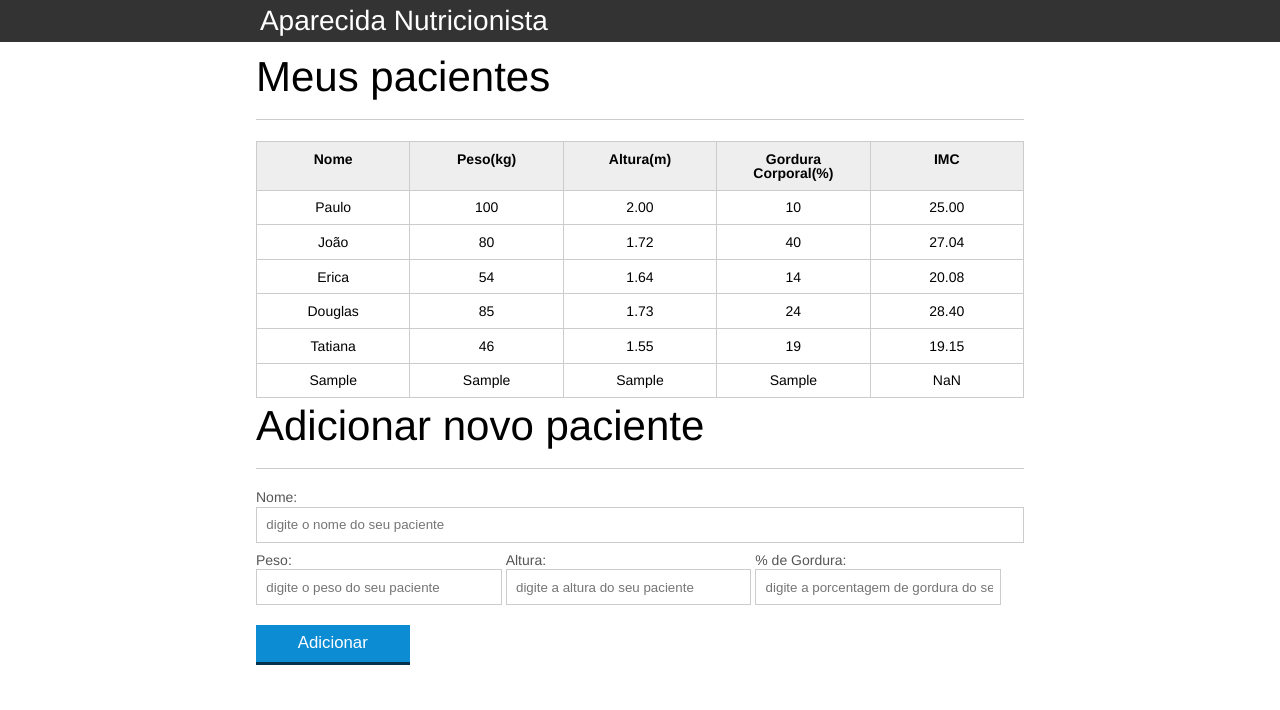
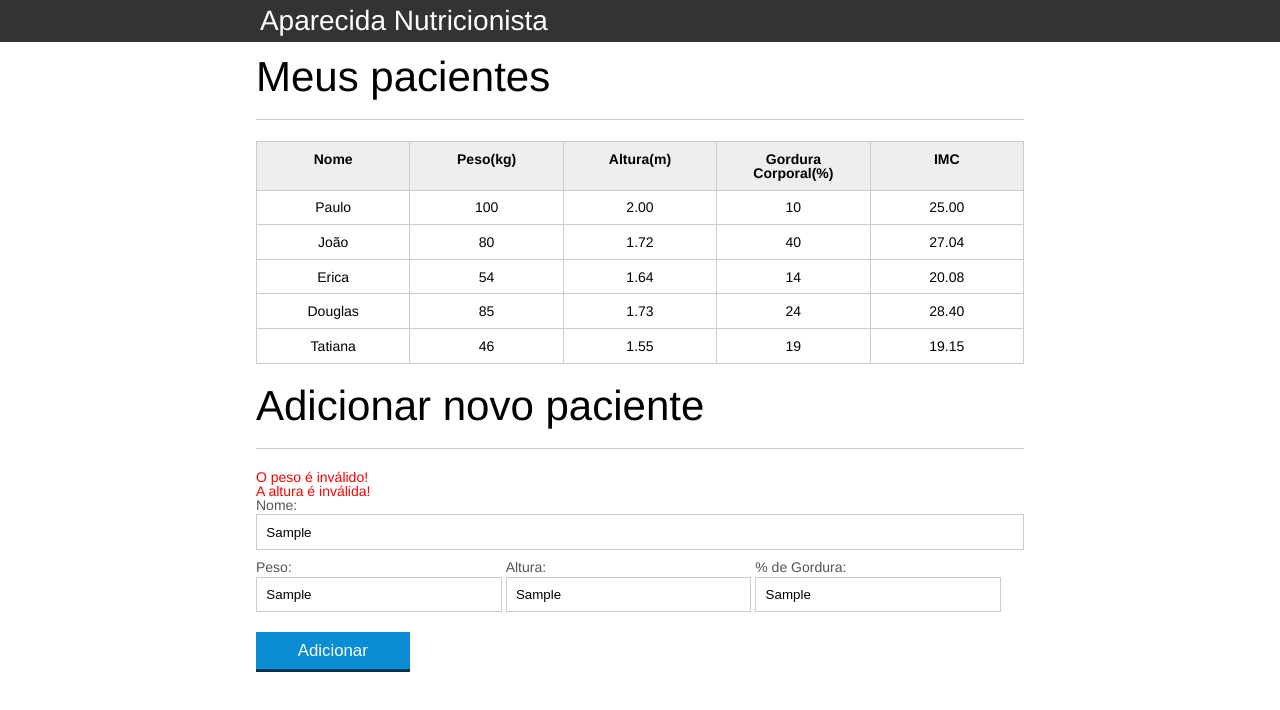
Before and after one commit to CGLCampos/curso-javascript, a plain HTML site: page index.html in a window 1280 px wide. Both pictures are taken after typing "Sample", "Sample", "Sample", "Sample" into the empty fields and a click on the button "Adicionar". Drawn offline with Linux system fonts and the light colour scheme.

Commit message:
Adicionado validações para o formulário e mensagens de erro

```diff
--- a/css/index.css
+++ b/css/index.css
@@ -136,3 +136,7 @@ button[disabled=disabled], button:disabled {
 .paciente-invalido {
 	background-color: lightcoral;
 }
+
+#mensagens-erro{
+	color: red;
+}
--- a/index.html
+++ b/index.html
@@ -71,9 +71,12 @@
 				</table>
 			</section>
 		</main>
-
+		<br>
 		<section class="container">
 			<h2 id="titulo-form">Adicionar novo paciente</h2>
+			<ul id="mensagens-erro">
+
+			</ul>
 			<form id="form-adiciona">
 				<div class="">
 					<label for="nome">Nome:</label>
--- a/js/calcular-imc.js
+++ b/js/calcular-imc.js
@@ -15,16 +15,16 @@ for(var i = 0; i < pacientes.length; i++){
 
     var tdImc = paciente.querySelector(".info-imc");
 
-    var pesoValido = true;
-    var alturaValida = true;
+    var pesoValido = validarPeso(peso);
+    var alturaValida = validarAltura(altura);
 
-    if (peso <= 0 || peso >= 600){
+    if (!pesoValido){
         pesoValido = false;
         tdImc.textContent = "Peso inválido!";
         paciente.classList.add("paciente-invalido");
     }
 
-    if(altura <= 0 || altura >= 3.00){
+    if(!alturaValida){
         alturaValida = false
         tdImc.textContent = "Altura inválida!";
         paciente.classList.add("paciente-invalido");
@@ -35,6 +35,20 @@ for(var i = 0; i < pacientes.length; i++){
     }
 }
 
+function validarPeso(peso) {
+    if (peso > 0 && peso < 600){
+        return true;
+    }
+    return false;
+}
+
+function validarAltura(altura) {
+    if(altura > 0 && altura < 3.00){
+        return true;
+    }
+    return false;
+}
+
 function calcularImc (peso, altura) {
     var imc = 0;
     imc = peso / (altura * altura);
--- a/js/form.js
+++ b/js/form.js
@@ -2,9 +2,19 @@ var botaoAdicionar = document.querySelector("#adicionar-paciente");
 botaoAdicionar.addEventListener("click", function(event){
     event.preventDefault();
 
+    var ul = document.querySelector("#mensagens-erro");
+    ul.innerHTML = "";
+
     //EXTRAINDO INFORMAÇÕES DO FORMULÁRIO
     var form = document.querySelector("#form-adiciona");
     var paciente = obterNovoPaciente(form);
+
+    //VALIDAR O PACIENTE
+    var erros = validarPaciente(paciente);
+    if(erros.length > 0){
+        exibirErros(erros);
+        return;
+    }
 
     //ADICIONANDO O PACIENTE A TABELA
     var pacienteTr = montarTr(paciente);
@@ -24,6 +34,41 @@ function obterNovoPaciente(form) {
         imc: calcularImc(form.peso.value, form.altura.value)
     }
     return paciente;
+}
+
+function validarPaciente(paciente){
+    var erros = [];
+
+    if(paciente.nome.length == 0)
+        erros.push("O nome não pode estar em branco.");
+
+    if(paciente.peso.length == 0)
+        erros.push("O peso não pode estar em branco.");
+    else {
+        if (!validarPeso(paciente.peso))
+            erros.push("O peso é inválido!");
+    }
+
+    if(paciente.altura.length == 0)
+        erros.push("A altura não pode estar em branco.");
+    else {
+        if (!validarAltura(paciente.altura))
+            erros.push("A altura é inválida!");
+    }
+
+    if(paciente.gordura.length == 0)
+        erros.push("A gordura não pode estar em branco.");
+
+    return erros;
+}
+
+function exibirErros(erros) {
+    var ul = document.querySelector("#mensagens-erro");
+    erros.forEach(function(erro){
+        var li = document.createElement("li");
+        li.textContent = erro;
+        ul.appendChild(li);
+    });
 }
 
 //CRIANDO A <tr> E <TD> DO PACIENTE E ADICIONANDO SUAS RESPECTIVAS CLASSES
```
